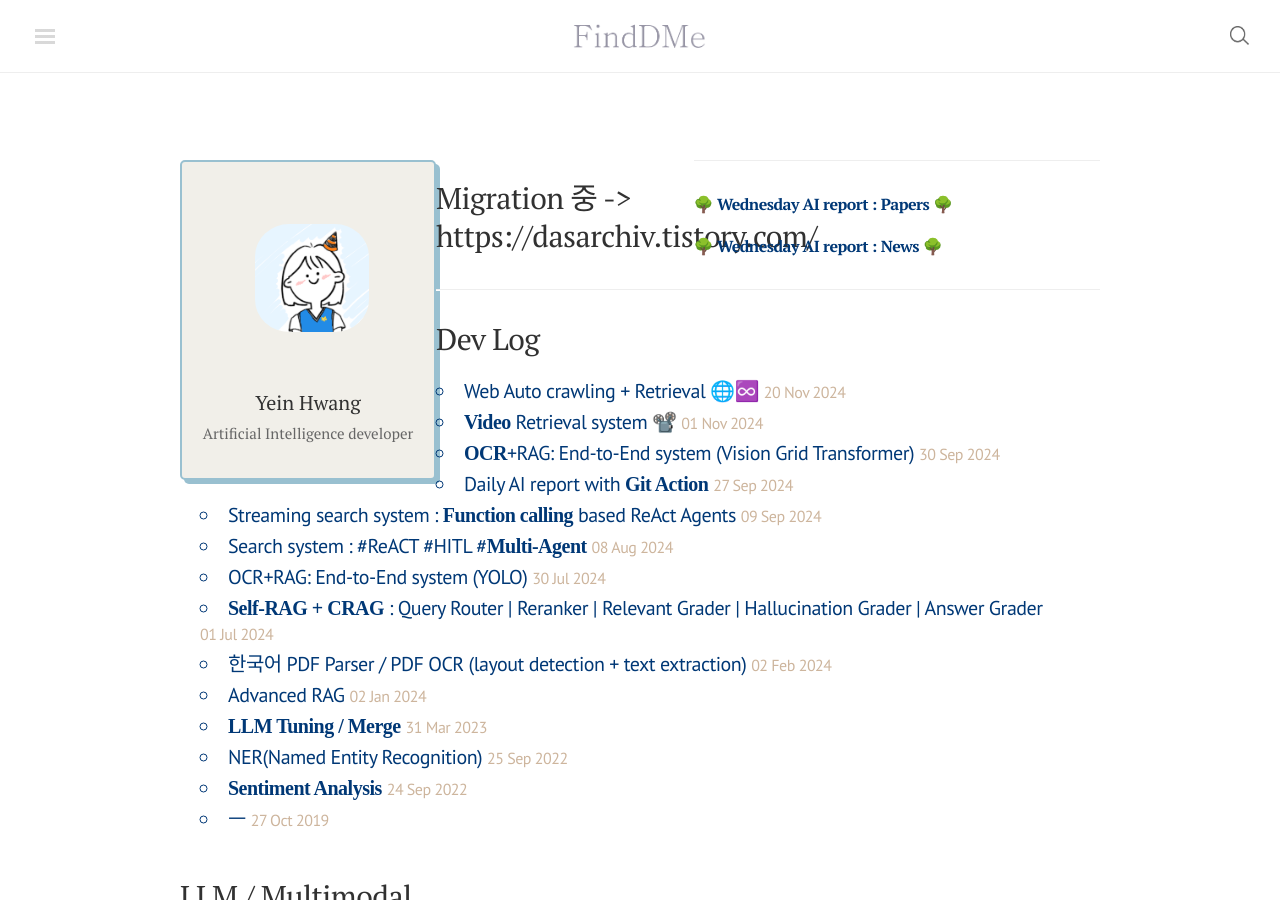
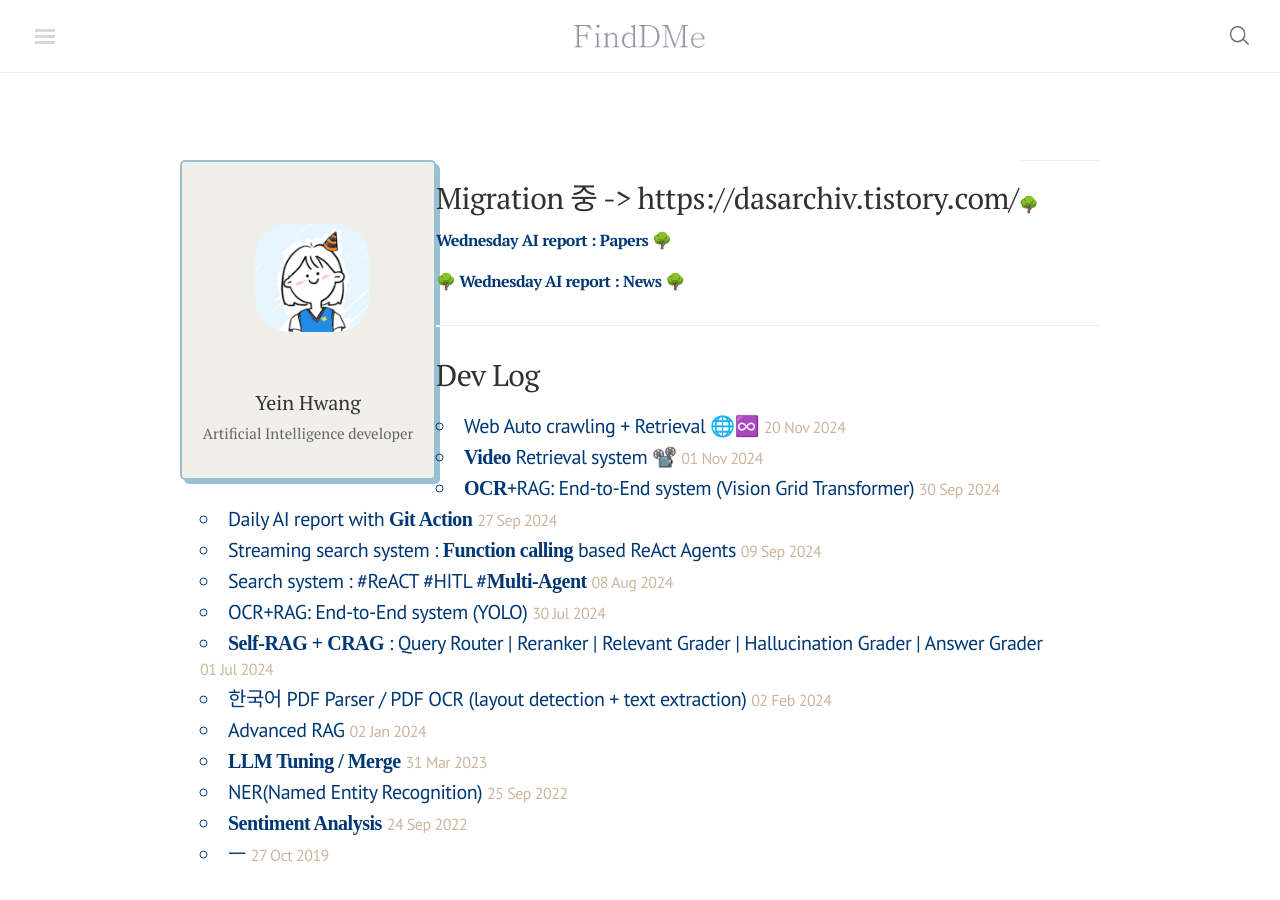
Before and after one commit to finddme/finddme.github.io, a Jekyll site: the page built from index.html, in a window 1280 px wide and 900 px high. Built offline with Jekyll 4.4.1, drawn with Linux system fonts in a browser that asks for light colours; nearby versions of some CDN libraries; comment, search, counter and statistics services are not loaded.

Commit message:
Update index.html

```diff
--- a/index.html
+++ b/index.html
@@ -144,7 +144,7 @@ title:   #Categories Home
   <meta name="viewport" content="width=device-width,initial-scale=1"> -->
 <!-- </div>  -->
 
-<div style=" cursor: pointer; float: left; width: 28%;">
+<div style=" cursor: pointer; float: left;">
   <h2> Migration 중 -> https://dasarchiv.tistory.com/ </h2>
 </div>
 
```
